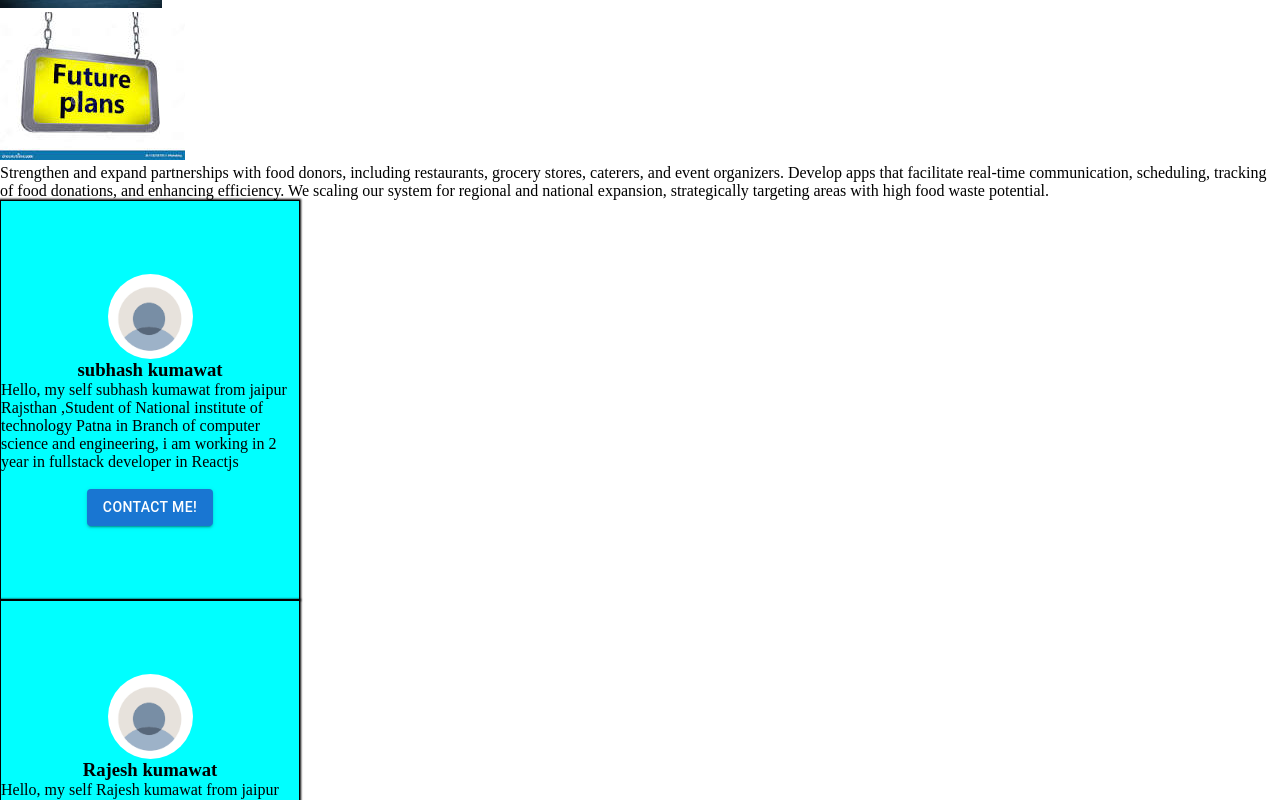
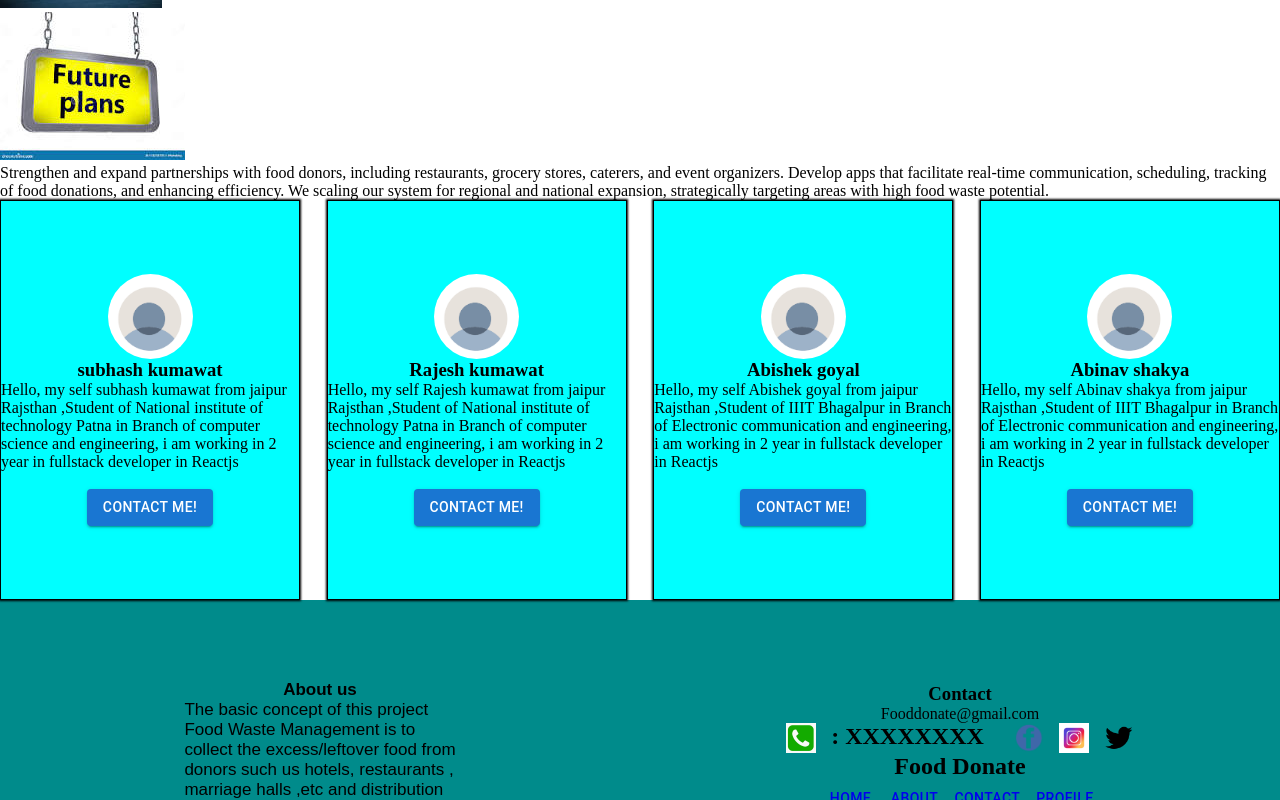
Before and after one commit to Subhashk75/FoodBank, a React (Vite) app: page /about in a window 1280 px wide. Shown: the part 496-1296 px from the top of the page. Built offline with nearby package versions, Linux system fonts and the light colour scheme.

Commit message:
random commit

```diff
--- a/src/App.css
+++ b/src/App.css
@@ -300,6 +300,7 @@ width: 41%;
   width: 63%;
   background-color: rgb(252, 214, 165);
   font-size: 30px;
+  padding-top: 0;
   font-family: sans-serif;
   padding-top: 40px;
 }
@@ -309,6 +310,7 @@ width: 41%;
   align-items: center;
   height: 150px;
   width: 69%;
+  padding-top: 0;
   flex-direction: column;
 }
 .body-our-work-discription{
@@ -320,6 +322,7 @@ width: 41%;
   display: flex;
   flex-direction: column;
   justify-content: space-between;
+  padding-top: 0;
   gap: 20px;
   width: 100vw;
 }
--- a/src/components/About.jsx
+++ b/src/components/About.jsx
@@ -51,7 +51,7 @@ const About = () => {
             strategically targeting areas with high food waste potential.</p>
       </div>
     </div>
-    <div className='About-container' style={{}}>
+    <div className='About-container' style={{display:"flex",justifyContent:"space-between"}}>
      <Cards Name={"subhash kumawat"}  Discription={"Hello,  my self subhash kumawat from jaipur Rajsthan ,Student of National institute of technology Patna in Branch of computer science and engineering, i am working in 2 year in fullstack developer in Reactjs  "}></Cards>
      <Cards Name={"Rajesh kumawat "}  Discription={"Hello,  my self Rajesh kumawat from jaipur Rajsthan ,Student of National institute of technology Patna in Branch of computer science and engineering, i am working in 2 year in fullstack developer in Reactjs  "}></Cards>
       <Cards Name={"Abishek goyal"}  Discription={"Hello,  my self Abishek goyal from jaipur Rajsthan ,Student of IIIT Bhagalpur in Branch of Electronic communication and engineering, i am working in 2 year in fullstack developer in Reactjs  "}></Cards>
```
